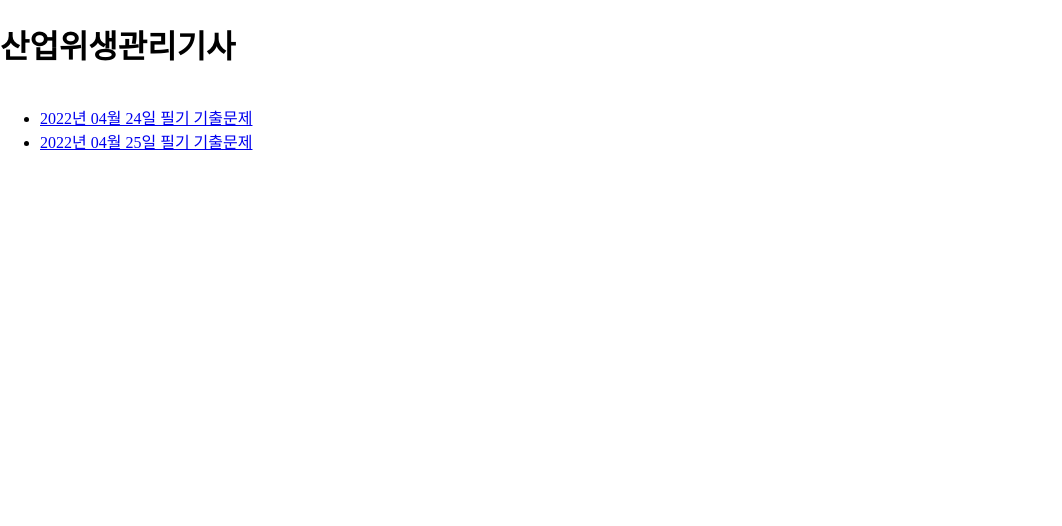
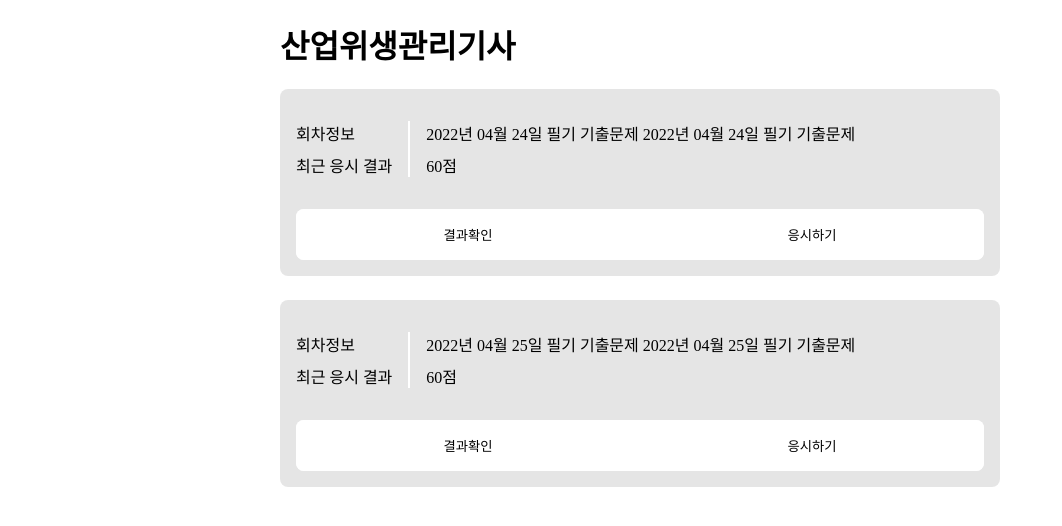
Before and after one commit to westone034626/study-for-certification, a React app: page / in a window 1280 px wide. Shown: the whole page, without its empty margins (0-1062 px from the left). Built offline with nearby package versions, Linux system fonts and the light colour scheme.

Commit message:
feat: Implement TestItem component

```diff
--- a/src/components/BasePageWrapper.js
+++ b/src/components/BasePageWrapper.js
@@ -1,6 +1,12 @@
 export default function BasePageWrapper({ children }) {
     return (
-        <div style={{ flex: 1 }}>
+        <div style={{
+            flex: 1,
+            maxWidth: 720,
+            marginLeft: 'auto',
+            marginRight: 'auto',
+            width: '100%',
+        }}>
             {children}
         </div>
     );
--- /dev/null
+++ b/src/components/TestItem/index.js
@@ -0,0 +1,73 @@
+function TestItem({ test }) {
+    const styles = {
+        container: {
+            backgroundColor: 'rgba(0,0,0,0.1)',
+            padding: 16,
+            borderRadius: 8,
+        },
+        infoContainer: {
+            flexDirection: 'row',
+        },
+        infoDivider: {
+            margin: '16px',
+            width: 2,
+            backgroundColor: '#FFFFFF',
+        },
+        infoTitleContainer: {
+            flexShrink: 0,
+            padding: '16px 0px',
+        },
+        infoTitleFont: {},
+        infoContentContainer: {
+            flex: 1,
+            width: 0,
+            padding: '16px 0px',
+        },
+        infoContentFont: {
+            whiteSpace: 'nowrap',
+            overflow: 'hidden',
+            textOverflow: 'ellipsis',
+        },
+        controllerContainer: {
+            flexDirection: 'row',
+            backgroundColor: '#FFFFFF',
+            borderRadius: 8,
+        },
+        controllerButton: {
+            flex: 1,
+            alignItems: 'center',
+            padding: '16px 0px',
+            borderRadius: 8,
+        },
+        controllerFont: {},
+    };
+
+    return (
+        <div style={styles.container}>
+            <div style={styles.infoContainer}>
+                <div style={styles.infoTitleContainer}>
+                    <p style={styles.infoTitleFont}>회차정보</p>
+                    <div style={{ paddingTop: 4, paddingBottom: 4 }}></div>
+                    <p style={styles.infoTitleFont}>최근 응시 결과</p>
+                </div>
+                <div style={styles.infoDivider}></div>
+                <div style={styles.infoContentContainer}>
+                    <p style={styles.infoContentFont}>{`${test.title} ${test.title}`}</p>
+                    <div style={{ paddingTop: 4, paddingBottom: 4 }}></div>
+                    <p style={styles.infoContentFont}>60점</p>
+                </div>
+            </div>
+            <div style={{ paddingTop: 8, paddingBottom: 8 }}></div>
+            <div style={styles.controllerContainer}>
+                <button style={styles.controllerButton}>
+                    <p style={styles.controllerFont}>결과확인</p>
+                </button>
+                <button style={styles.controllerButton}>
+                    <p style={styles.controllerFont}>응시하기</p>
+                </button>
+            </div>
+        </div>
+    );
+}
+
+export default TestItem;
--- a/src/components/index.js
+++ b/src/components/index.js
@@ -1,2 +1,3 @@
 export { default as BasePageWrapper } from './BasePageWrapper';
 export { default as Footer } from './Footer';
+export { default as TestItem } from './TestItem';
--- a/src/index.css
+++ b/src/index.css
@@ -6,8 +6,24 @@ body,
     padding: 0;
     border: 0;
 }
+
 div {
     display: flex;
     flex-direction: column;
     align-items: stretch;
 }
+
+ul,
+p {
+    margin: 0;
+    padding: 0;
+}
+
+button {
+    background: inherit;
+    border: none;
+    box-shadow: none;
+    padding: 0;
+    overflow: visible;
+    cursor: pointer
+}
--- a/src/routes/index.js
+++ b/src/routes/index.js
@@ -1,5 +1,6 @@
 import React from 'react';
-import { Link, useRouteLoaderData } from 'react-router-dom';
+import { useRouteLoaderData } from 'react-router-dom';
+import { TestItem } from '../components';
 
 export default function Index() {
     const tests = useRouteLoaderData('root');
@@ -9,10 +10,12 @@ export default function Index() {
             <h1>산업위생관리기사</h1>
 
             <ul>
-                {tests.map((test) => (
-                    <li key={test.id}>
-                        <Link to={`/tests/${test.id}`}>{test.title}</Link>
-                    </li>
+                {tests.map((test, index) => (
+                    <React.Fragment>
+                        {!!index && <div style={{ paddingTop: 24 }}></div>}
+
+                        <TestItem key={test.id} test={test}/>
+                    </React.Fragment>
                 ))}
             </ul>
         </React.Fragment>
```
Lines whose indentation alone changed are shown as unchanged.
